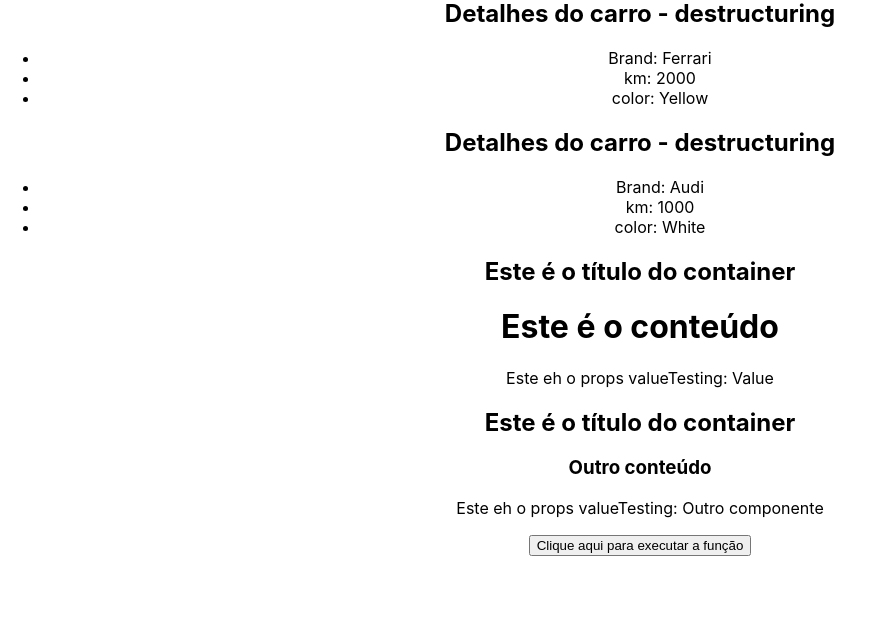
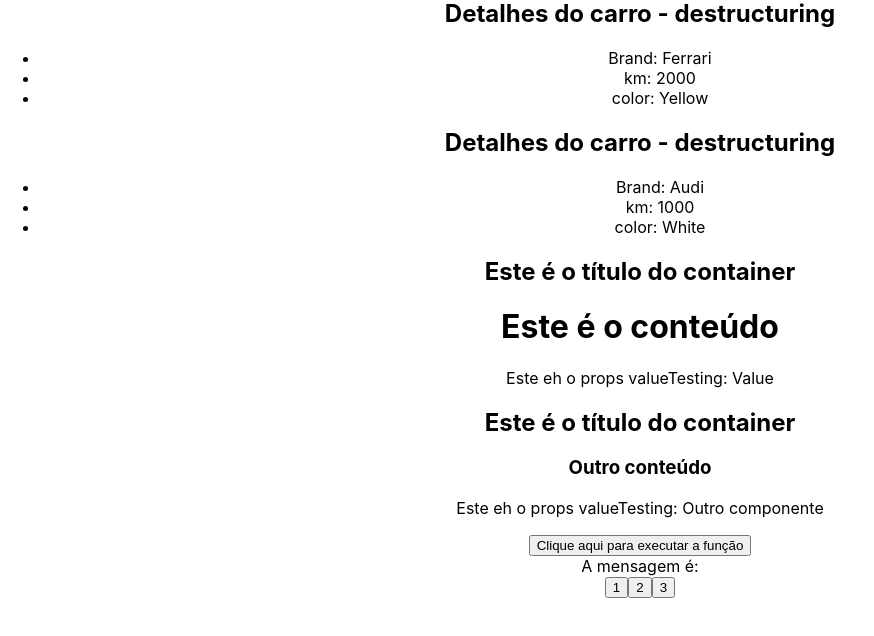
Before and after one commit to carolinakaji/react_estudos, a React (Create React App) app in the folder 2_FUNDAMENTOS/desafio3/: page / in a window 1280 px wide. Shown: the part 2160-2796 px from the top of the page, without its empty margins (0-874 px from the left). Built offline with nearby package versions, Linux system fonts and the light colour scheme.

Commit message:
State Lift

```diff
--- a/2_FUNDAMENTOS/desafio3/src/App.js
+++ b/2_FUNDAMENTOS/desafio3/src/App.js
@@ -9,6 +9,8 @@
 import { CarDetails } from './components/CarDetails';
 import Container from './components/Container';
 import ExecuteFunction from './components/ExecuteFunction';
+import Message from './components/Message';
+import ChangeMessageState from './components/ChangeMessageState';
 
 function App() {
   const name = "Carol";
@@ -22,6 +24,12 @@
 
   function showMessage() {
     console.log('Evento do componente pai!')
+  }
+
+  const [message, setMessage] = useState("");
+
+  const handleMessage = (msg) => {
+    setMessage(msg);
   }
 
   return (
@@ -85,6 +93,11 @@
       <div>
         <ExecuteFunction myFunction={showMessage} />
       </div>
+      {/* State Lift */}
+      <div>
+          <Message msg={message}/>
+          <ChangeMessageState handleMessage={handleMessage}/>
+      </div>
     </div>
   );
 }
--- /dev/null
+++ b/2_FUNDAMENTOS/desafio3/src/components/ChangeMessageState.js
@@ -0,0 +1,14 @@
+import React from 'react'
+
+const ChangeMessageState = ({handleMessage}) => {
+  const messages = ["Oi", "Olá", "Oi tudo bem?"]
+  return (
+    <div>
+      <button onClick={() => handleMessage(messages[0])}>1</button>
+      <button onClick={() => handleMessage(messages[1])}>2</button>
+      <button onClick={() => handleMessage(messages[2])}>3</button>
+    </div>
+  )
+}
+
+export default ChangeMessageState
--- /dev/null
+++ b/2_FUNDAMENTOS/desafio3/src/components/Message.js
@@ -0,0 +1,9 @@
+import React from 'react'
+
+const Message = ({msg}) => {
+  return (
+    <div>A mensagem é: {msg}</div>
+  )
+}
+
+export default Message
```
